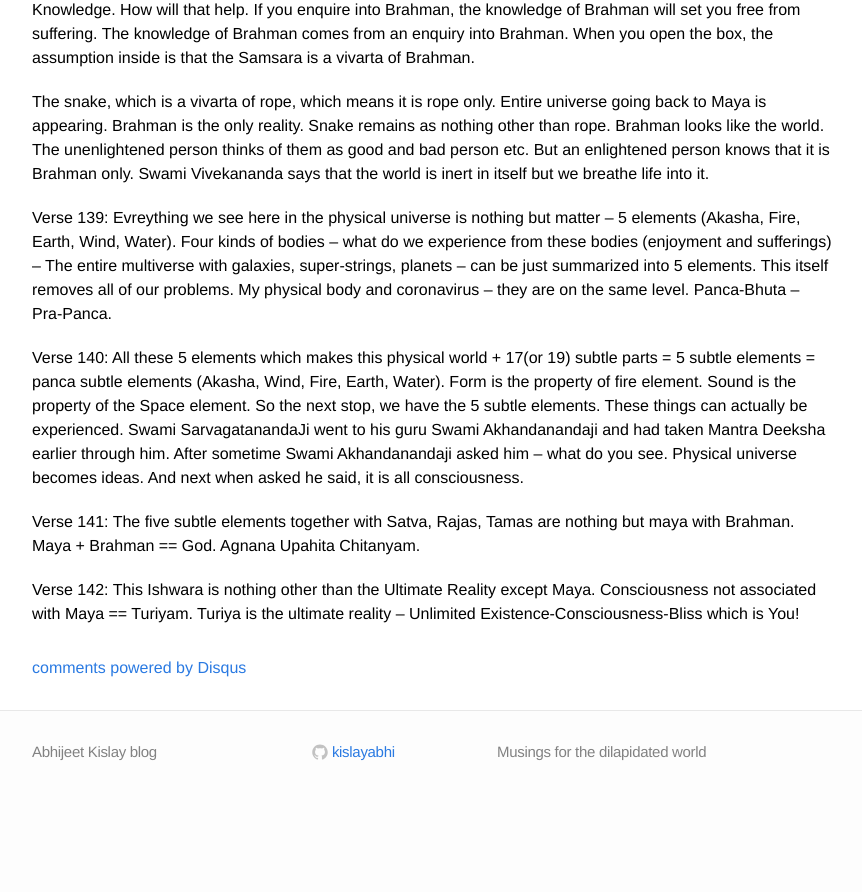
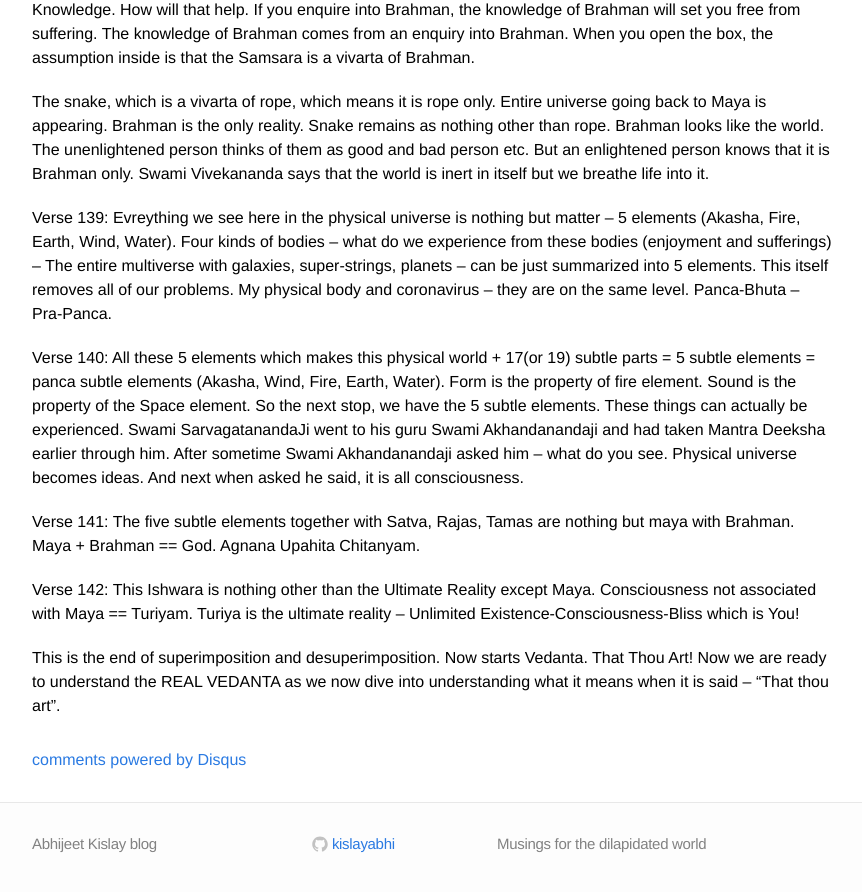
Before and after one commit to kislayabhi/kislayabhi.github.io, a Jekyll site: the page built from _posts/2021-3-3-Lecture-Summaries.md, in a window 1280 px wide and 900 px high, scrolled down 1083 px. Shown: the top 892 px of the window, without its empty margins (208-1070 px from the left). Built offline with Jekyll 4.4.1, drawn with Linux system fonts in a browser that asks for light colours; comment, search, counter and statistics services are not loaded; before the commit the page ends 1891 px from its top, so only the background shows below that.

Commit message:
Update 2021-3-3-Lecture-Summaries.md

```diff
--- a/_posts/2021-3-3-Lecture-Summaries.md
+++ b/_posts/2021-3-3-Lecture-Summaries.md
@@ -44,3 +44,5 @@ Verse 140: All these 5 elements which makes this physical world + 17(or 19) subt
 Verse 141: The five subtle elements together with Satva, Rajas, Tamas are nothing but maya with Brahman. Maya + Brahman == God. Agnana Upahita Chitanyam.
 
 Verse 142: This Ishwara is nothing other than the Ultimate Reality except Maya. Consciousness not associated with Maya == Turiyam. Turiya is the ultimate reality -- Unlimited Existence-Consciousness-Bliss which is You!
+
+This is the end of superimposition and desuperimposition. Now starts Vedanta. That Thou Art! Now we are ready to understand the REAL VEDANTA as we now dive into understanding what it means when it is said -- "That thou art".
```
